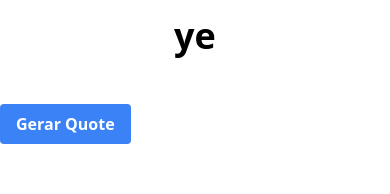
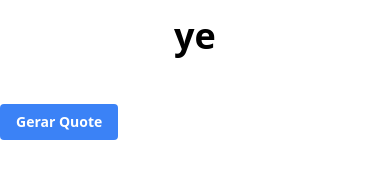
Before and after one commit to magnojunior07/vue-example-app, a Vue app: page / in a window 390 px wide. Shown: the top 194 px of the page. Built offline with nearby package versions, Linux system fonts and the light colour scheme.

Commit message:
feat: make button component

```diff
--- a/src/components/ButtonComponent.vue
+++ b/src/components/ButtonComponent.vue
@@ -5,7 +5,7 @@
 </script>
 
 <template>
-  <button class="bg-blue-500 hover:bg-blue-700 text-white font-bold py-2 px-4 rounded">
+  <button class="bg-blue-500 hover:bg-blue-700 text-white font-bold py-2 px-4 rounded text-sm sm:text-base">
     {{ text }}
   </button>
 </template>
```
